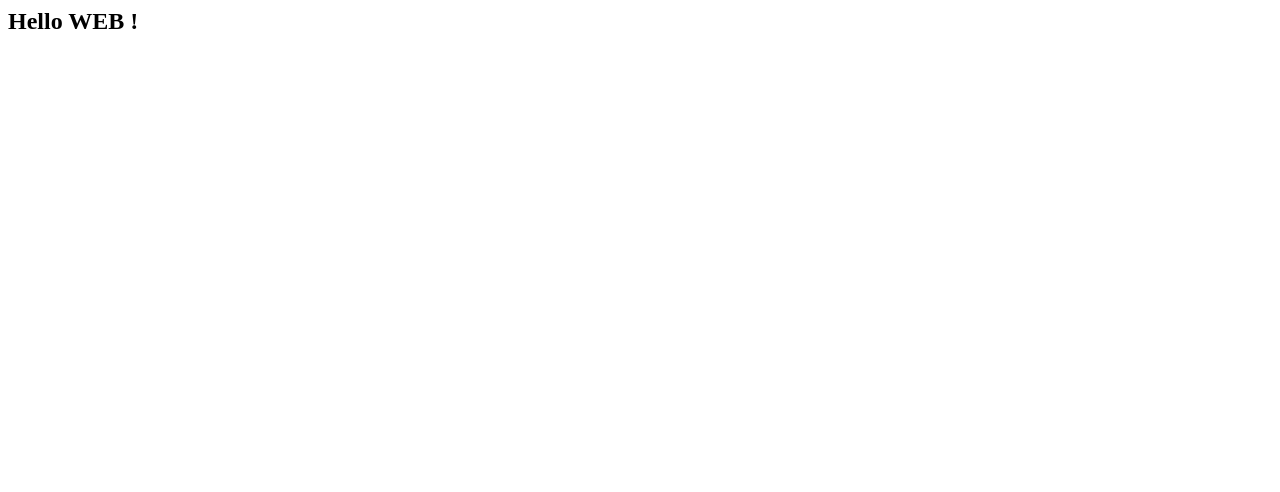
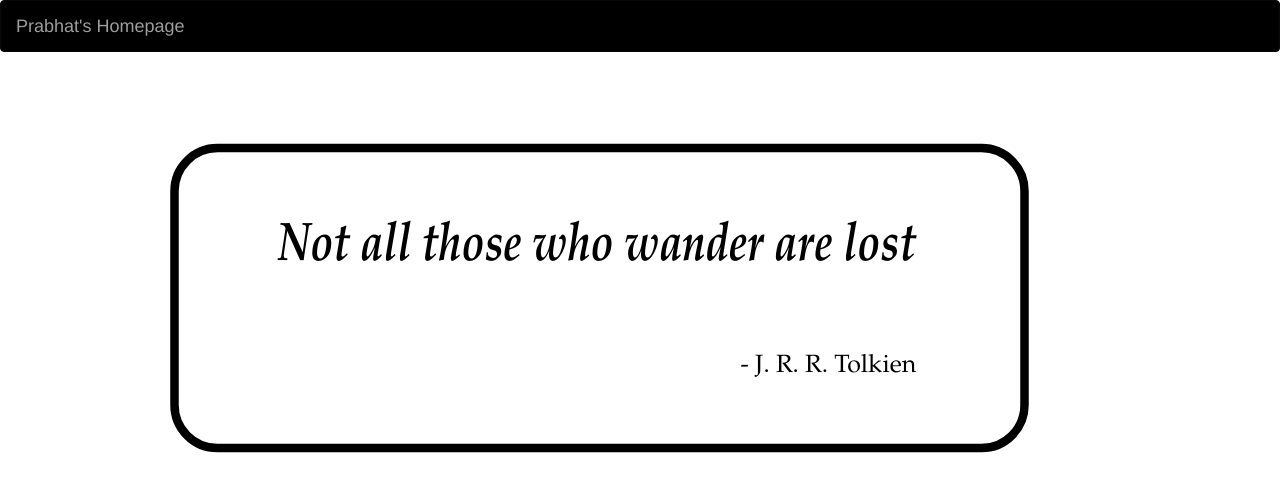
Before and after one commit to iprabhat/iprabhat.github.io, a plain HTML site: page index.html in a window 1280 px wide. Drawn offline with nearby package versions, Linux system fonts and the light colour scheme.

Commit message:
Modified homepage

```diff
--- /dev/null
+++ b/css/style.css
@@ -0,0 +1,7 @@
+.navbar-ext {
+    background-color: black;
+}
+
+.container-ext {
+    text-align: center;
+}
--- a/index.html
+++ b/index.html
@@ -1,9 +1,41 @@
 <html>
-
+<title> Prabhat - Home </title>
+<meta charset="utf-8">
+<meta name="viewport" content="width=device-width, initial-scale=1">
+<link rel="stylesheet" href="https://maxcdn.bootstrapcdn.com/bootstrap/3.4.1/css/bootstrap.min.css">
+<script src="https://ajax.googleapis.com/ajax/libs/jquery/3.5.1/jquery.min.js"></script>
+<script src="https://maxcdn.bootstrapcdn.com/bootstrap/3.4.1/js/bootstrap.min.js"></script>
+<link rel="stylesheet" href="css/style.css">
 <body>
 
-<h2>Hello WEB !</h2>
+        <nav class="navbar navbar-inverse navbar-ext">
+            <div class="container-fluid">
+              <div class="navbar-header">
+                <a class="navbar-brand" href="#">Prabhat's Homepage</a>
+              </div>
+            </div>
+          </nav>
+
+          <div class="container container-ext">
+
+            <svg width="1000" height="400" xmlns="http://www.w3.org/2000/svg">
+                <path fill="#fff" d="M-1-1h582v402H-1z"/>
+                    <g>
+                        <rect rx="43" height="300" width="850" y="76.05" x="34.5" stroke-width="8.5" stroke="#000" fill="#fff"/>
+                        <text font-weight="bold" font-style="italic" transform="matrix(1.30956 0 0 1.69898 -124.396 -86.6458)"
+                        font-family="'Palatino Linotype', 'Book Antiqua', Palatino, serif" font-size="32"
+                        y="161.5546" x="200.2274"
+                        stroke-opacity="null" stroke-width="0" stroke="#000">Not all those who wander are lost</text>
+                        <text font-family="'Palatino Linotype', 'Book Antiqua', Palatino, serif"
+                        font-size="25" y="300.05" x="600.5" fill-opacity="null" stroke-opacity="null" stroke-width="0"
+                        stroke="#000" cursor="move">- J. R. R. Tolkien</text>
+                    </g>
+            </svg>
+          </div>
+
+
 
 </body>
 
+
 </html>
```
